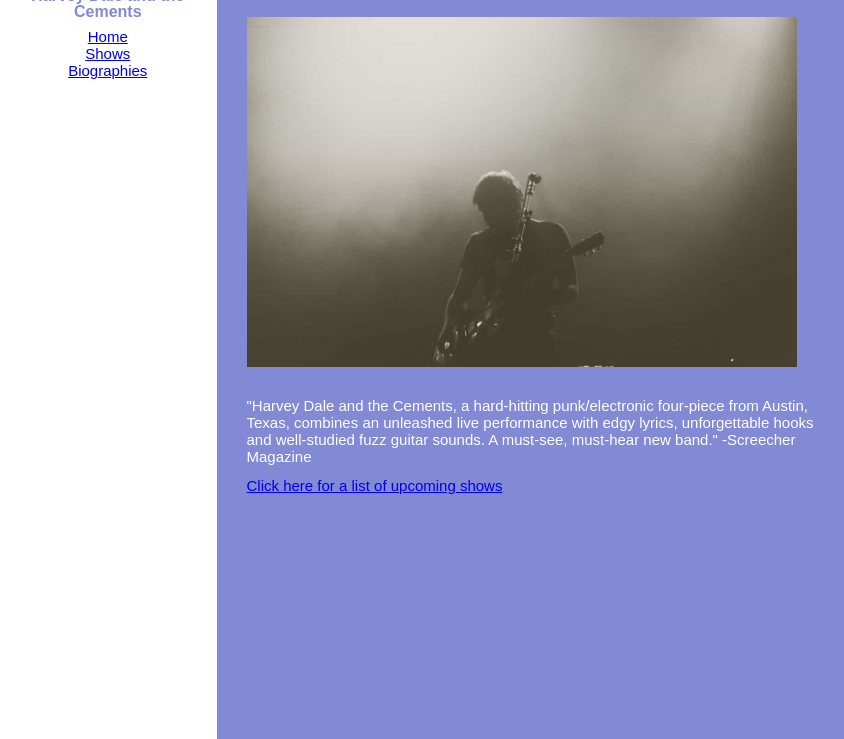
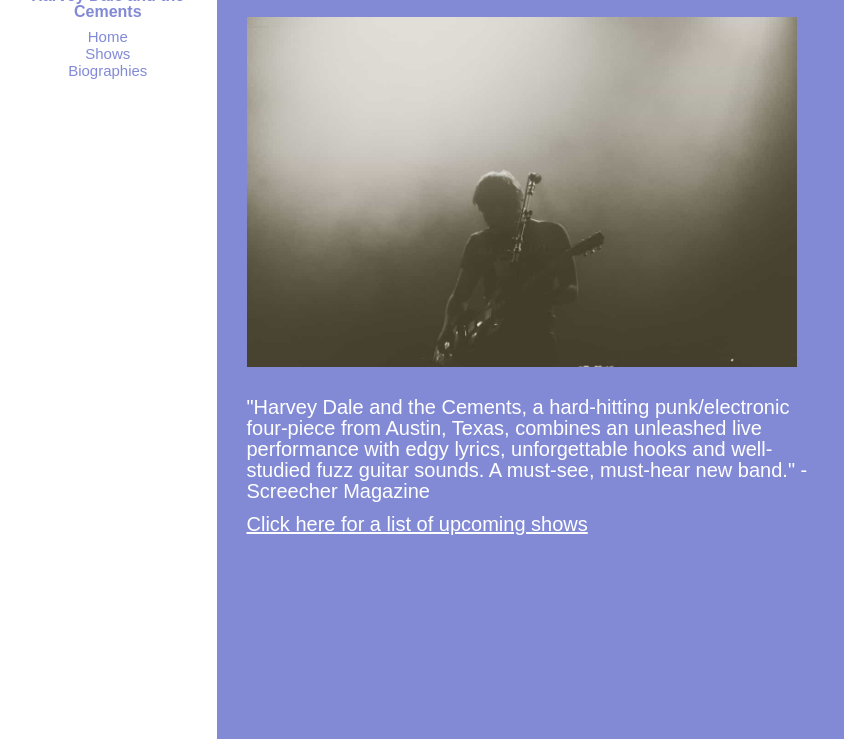
Before and after one commit to tjoslin05/trinady-sass, a website: page docs/index.html in a window 1280 px wide. Shown: the part 61-800 px from the top of the page, without its empty margins (1-845 px from the left). Drawn offline with Linux system fonts and the light colour scheme.

Commit message:
second commit

```diff
--- a/src/scss/_content.scss
+++ b/src/scss/_content.scss
@@ -13,9 +13,23 @@
     min-width: 550px;
   }
 
+  p, ul, ol, dl {
+    font-size: 2.0rem;
+    line-height: 2.1rem;
+  }
+
  img, video {
     height: 350px;
     width: 550px;
     margin-bottom: 30px;
   }
+
+  a {
+    color: $secondary-color;
+  }
+
+  ul {
+    list-style: square;
+    list-style-position: inside;
+  }
 }
--- a/src/scss/_nav.scss
+++ b/src/scss/_nav.scss
@@ -6,4 +6,14 @@
   padding-right: 15px;
   text-align: center;
   color: $primary-color;
+
+  a {
+    text-decoration: none;
+    color: $primary-color;
+  }
+
+  a:hover {
+    text-decoration: underline;
+  }
+
 }
```
Also changed, not shown: docs/css/new-styles.css, docs/css/reset.css (deleted), docs/img/harvey-dale 2.jpg (deleted), 5 other files.
